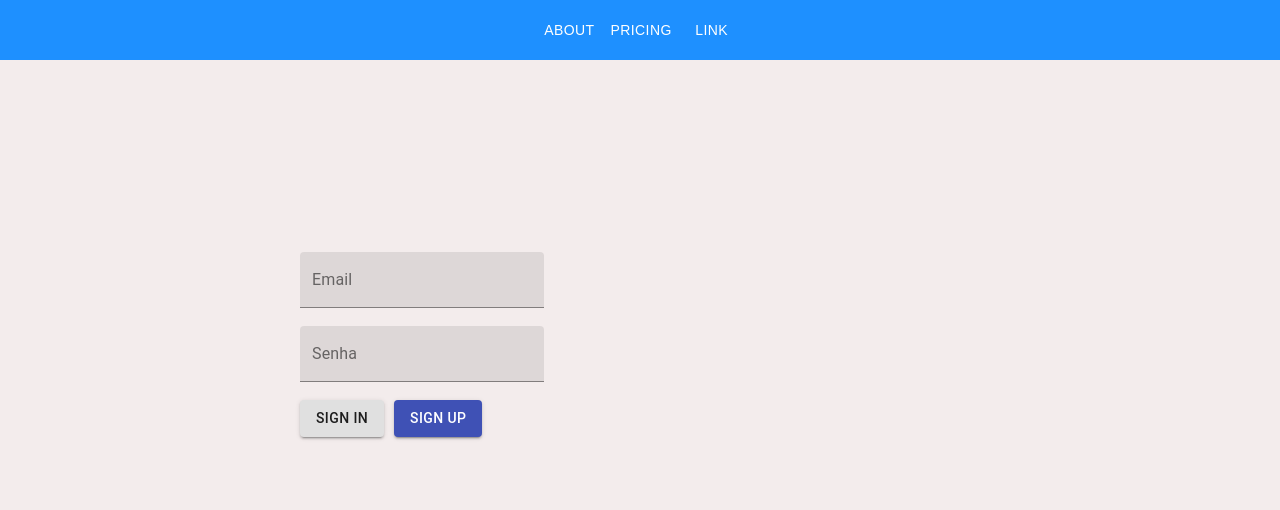
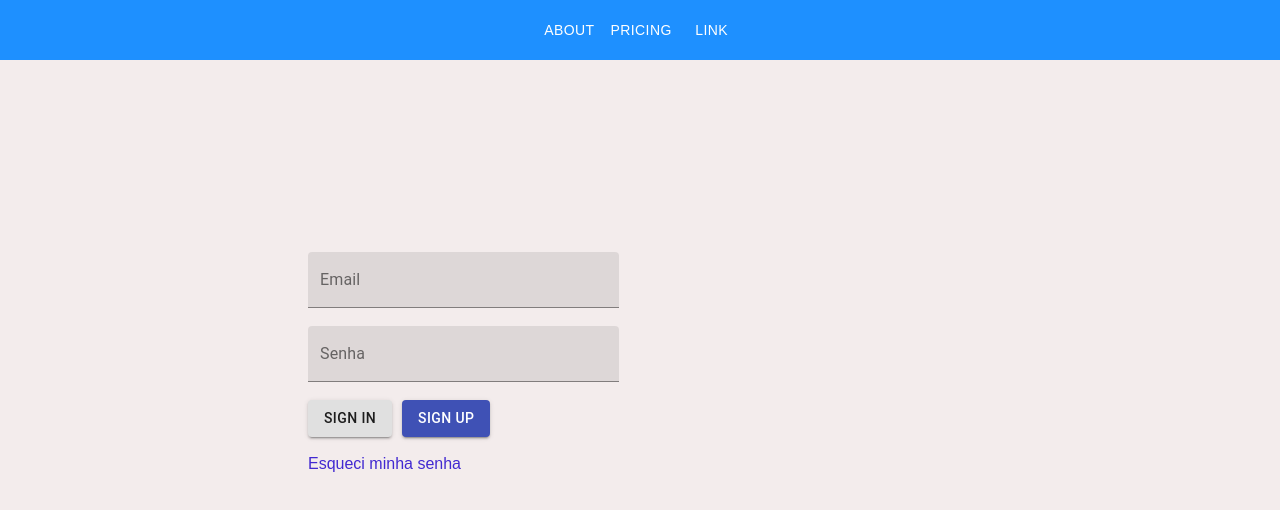
Before and after one commit to DaddoT/projeto-dds, a React (Create React App) app: page / in a window 1280 px wide. Shown: the top 510 px of the page. Built offline with nearby package versions, Linux system fonts and the light colour scheme.

Commit message:
sixth-commit

```diff
--- a/src/components/Inputs/index.jsx
+++ b/src/components/Inputs/index.jsx
@@ -3,13 +3,32 @@ import Button from '@material-ui/core/Button';
 import TextField from '@material-ui/core/TextField';
 import "./styles.css";
 
-export default function Inputs() {
+// export default function Inputs() {
+
+
+  import { makeStyles } from '@material-ui/core/styles';
+  // import TextField from '@material-ui/core/TextField';
+
+  const useStyles = makeStyles((theme) => ({
+    root: {
+      display: 'flex',
+      flexWrap: 'wrap',
+    },
+    textField: {
+      marginLeft: theme.spacing(1),
+      marginRight: theme.spacing(1),
+      width: '35ch',
+    },
+  }));
+
+  export default function LayoutTextFields() {
+    const classes = useStyles();
 
 return (
 <div id="inputs">
-<form className="Inputs" noValidate autoComplete="off">
-  <TextField label="Email" variant="filled" type="email"/> <br></br><br></br>
-  <TextField label="Senha" variant="filled" type="password"/> <br></br><br></br>
+<form className={classes.textField} noValidate autoComplete="off" >
+  <TextField label="Email" variant="filled" type="email" fullWidth/> <br></br><br></br>
+  <TextField label="Senha" variant="filled" type="password" fullWidth/> <br></br><br></br>
   <div id="buttons">
   <Button variant="contained" color="default">
   Sign in
@@ -17,7 +36,8 @@ return (
   <div id="divider"/>
   <Button variant="contained" color="primary">
   Sign up
-  </Button>
+  </Button> <br></br> <br></br>
+  <a href="google.com">Esqueci minha senha</a>
   </div>
 </form>
 </div>
--- a/src/components/Inputs/styles.css
+++ b/src/components/Inputs/styles.css
@@ -17,3 +17,9 @@
     height: 250px;
     width: 250px;
 }
+
+a {
+    font-family: Arial, Helvetica, sans-serif;
+    text-decoration:none;
+    color: rgb(66, 41, 209);
+}
```
